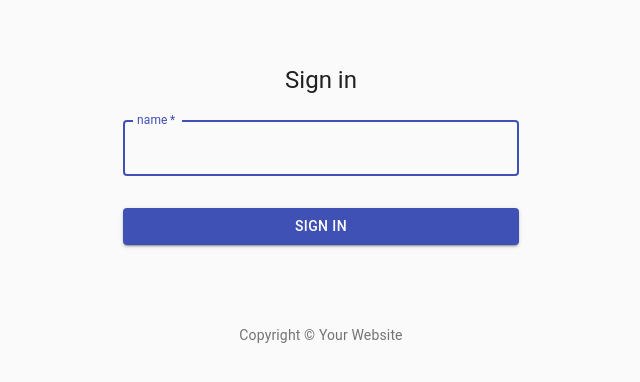
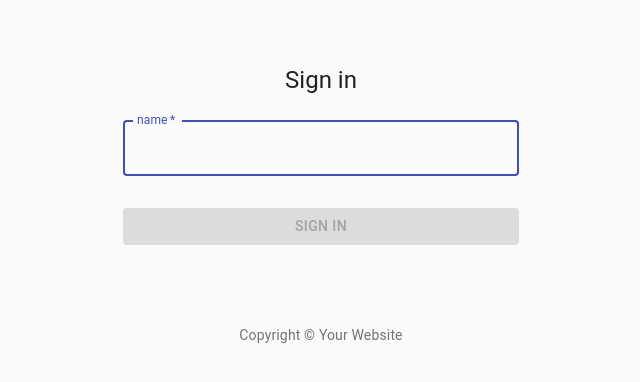
Before and after one commit to 0aksinmarathon/firebase_chat, a React (Create React App) app: page / in a window 1280 px wide. Shown: the top 382 px of the page, without its empty margins (319-959 px from the left). Built offline with nearby package versions, Linux system fonts and the light colour scheme.

Commit message:
set name

```diff
--- a/src/components/App.js
+++ b/src/components/App.js
@@ -1,7 +1,10 @@
-import React from 'react';
+import React, { useState } from "react";
 
-import SignIn from './SignIn';
+import SignIn from "./SignIn";
 
 export default () => {
-  return <SignIn />;
+  const [name, setName] = useState("");
+  console.debug(name);
+
+  return <SignIn setName={setName} />;
 };
--- a/src/components/SignIn.js
+++ b/src/components/SignIn.js
@@ -1,4 +1,4 @@
-import React from "react";
+import React, { useState, useEffect } from "react";
 import Button from "@material-ui/core/Button";
 import CssBaseline from "@material-ui/core/CssBaseline";
 import TextField from "@material-ui/core/TextField";
@@ -44,9 +44,16 @@
   },
 }));
 
-export default function SignIn() {
+export default function SignIn({ setName }) {
   const classes = useStyles();
+  const [disabled, setDisabled] = useState(true);
+  const [string, setString] = useState("");
+  useEffect(() => {
+    const disabled = string === "";
+    setDisabled(disabled);
+  }, [string]);
 
+  console.log(string);
   return (
     <Container component="main" maxWidth="xs">
       <CssBaseline />
@@ -64,13 +71,18 @@
             label="name"
             name="name"
             autoFocus
+            onChange={(e) => setString(e.target.value)}
           />
           <Button
-            type="submit"
+            type="button"
             fullWidth
             variant="contained"
             color="primary"
             className={classes.submit}
+            disabled={disabled}
+            onClick={() => {
+              setName(string);
+            }}
           >
             Sign In
           </Button>
```
